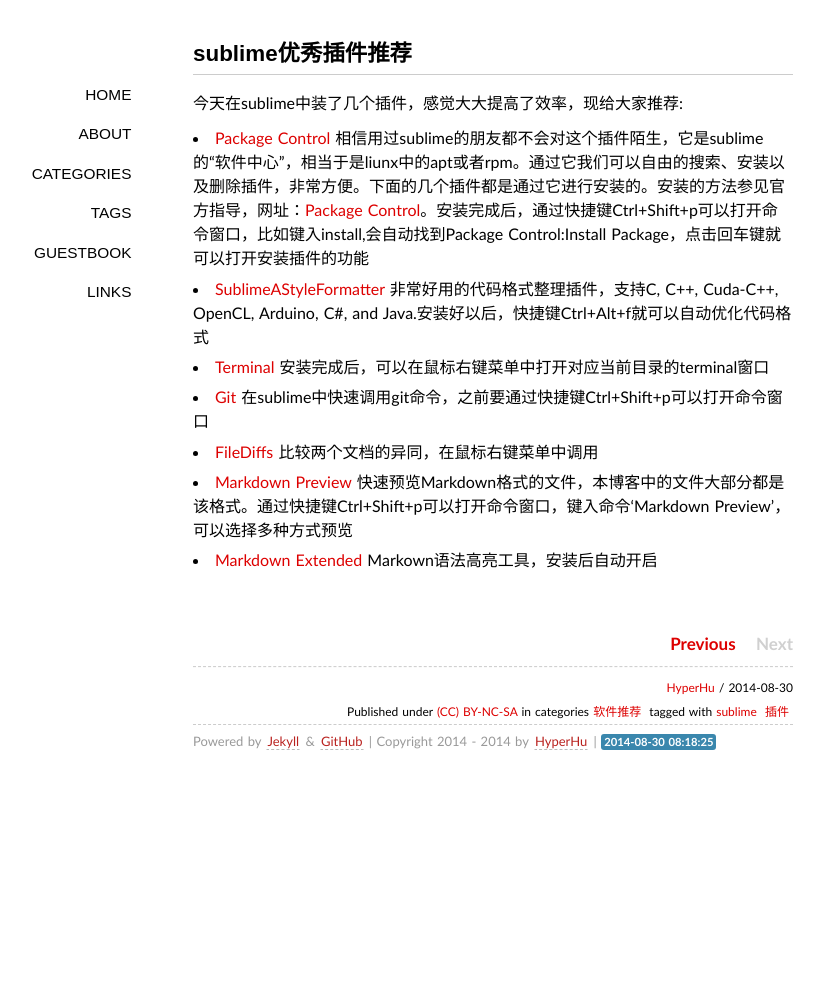
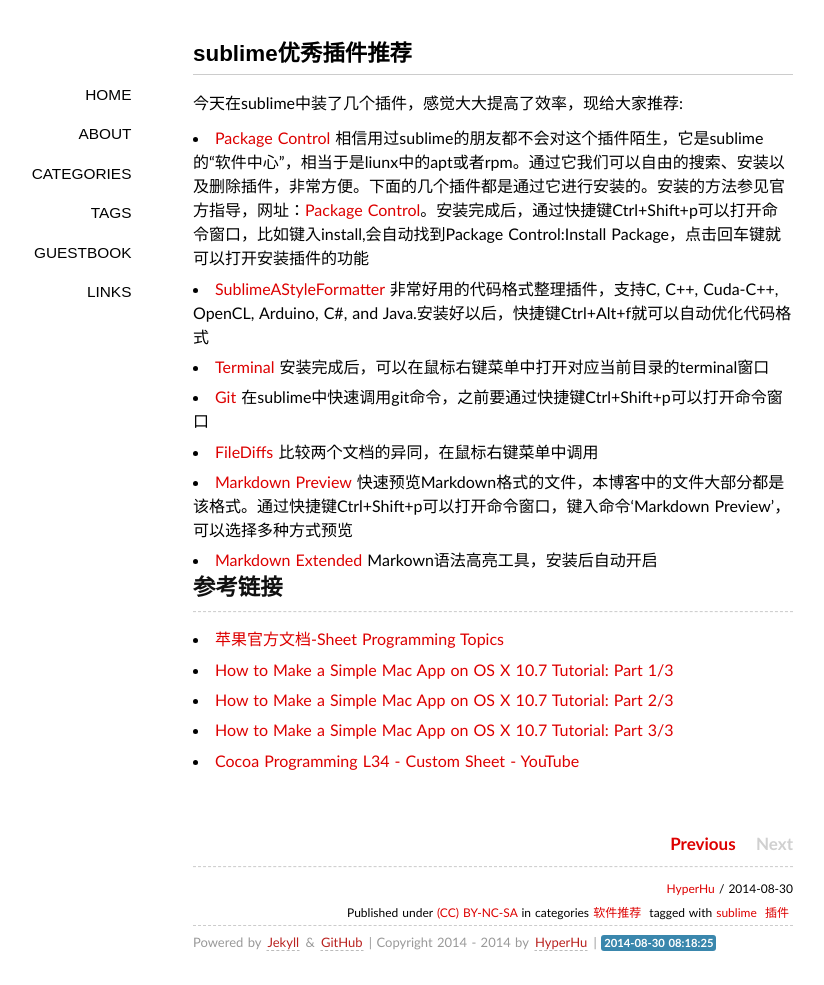
Before and after one commit to jiangxihj/jiangxihj.github.io, a Jekyll site: the page built from _posts/2014-08-30-sublime插件.md, in a window 1280 px wide. Shown: the whole page, without its empty margins (147-971 px from the left). Built offline with Jekyll 4.4.1, drawn with Linux system fonts in a browser that asks for light colours; some web fonts are replaced; Markdown is read by kramdown in place of the engine named in the settings; comment, search, counter and statistics services are not loaded; before the commit the page ends 900 px from its top, so only the background shows below that.

Commit message:
add some code from webfrog to test

```diff
--- a/_posts/2014-08-30-sublime插件.md
+++ b/_posts/2014-08-30-sublime插件.md
@@ -21,3 +21,13 @@
 快速预览Markdown格式的文件，本博客中的文件大部分都是该格式。通过快捷键Ctrl+Shift+p可以打开命令窗口，键入命令‘Markdown Preview’，可以选择多种方式预览
 * [Markdown Extended](https://sublime.wbond.net/packages/Markdown%20Extended)
 Markown语法高亮工具，安装后自动开启
+
+##参考链接
+---
+
+* [苹果官方文档-Sheet Programming Topics](https://developer.apple.com/library/mac/documentation/cocoa/conceptual/Sheets/Tasks/UsingCustomSheets.html#//apple_ref/doc/uid/20001290-BABFIBIA)
+* [How to Make a Simple Mac App on OS X 10.7 Tutorial: Part 1/3](http://www.raywenderlich.com/17811/how-to-make-a-simple-mac-app-on-os-x-10-7-tutorial-part-13)
+* [How to Make a Simple Mac App on OS X 10.7 Tutorial: Part 2/3](http://www.raywenderlich.com/18319/how-to-make-a-simple-mac-app-on-os-x-10-7-tutorial-part-23)
+* [How to Make a Simple Mac App on OS X 10.7 Tutorial: Part 3/3](http://www.raywenderlich.com/18413/how-to-make-a-simple-mac-app-on-os-x-10-7-tutorial-part-33)
+* [Cocoa Programming L34 - Custom Sheet - YouTube
+](http://www.youtube.com/watch?v=QBkO6TD-fWA)
```
